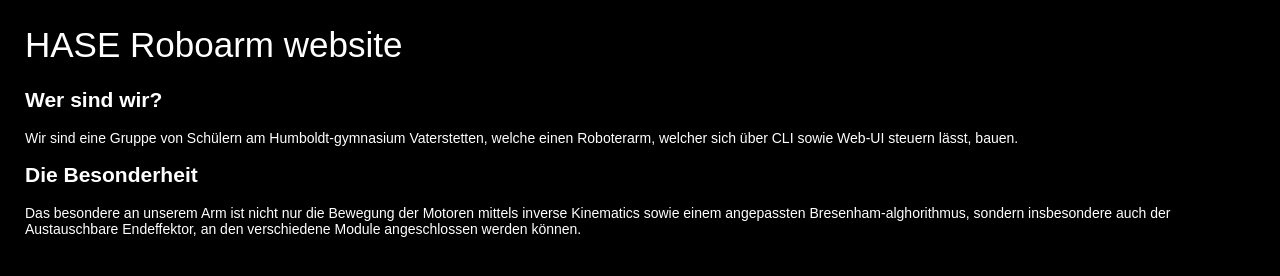
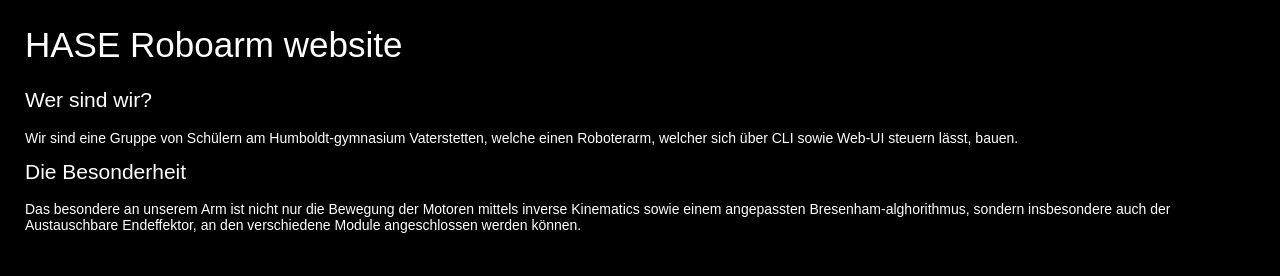
Before and after one commit to LucaGurr/robosite, a plain HTML site: page index.html in a window 1280 px wide. Drawn offline with Linux system fonts and the light colour scheme.

Commit message:
Fix h2 styling in styles.css for consistent font size and weight

```diff
--- a/styles.css
+++ b/styles.css
@@ -13,6 +13,11 @@
   font-weight: normal;
   margin-top: 5px;
 }
+h2 {
+    font-size: 20;
+    font-weight: normal;
+    margin-top: 5px;
+}
 
 p1 {
   background-color: #000000;
```
